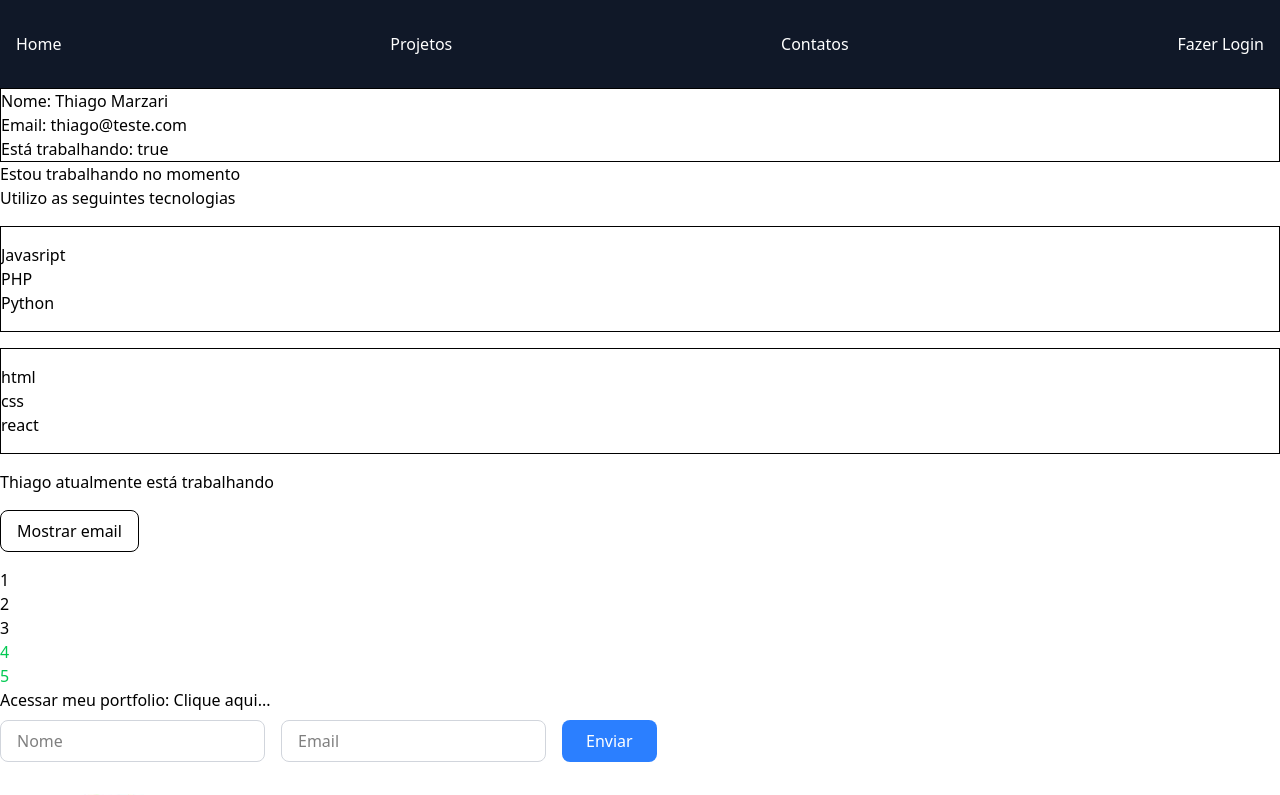
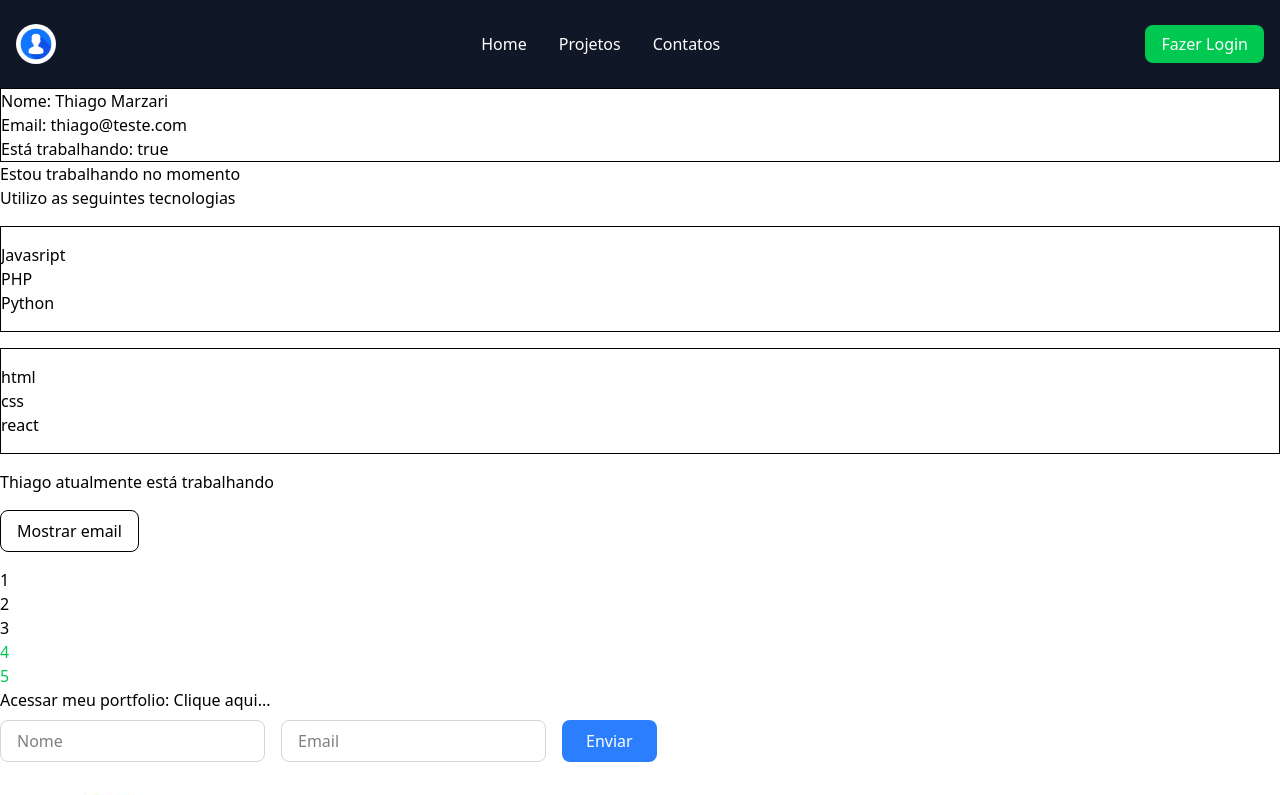
Before and after one commit to ThiagoMarzari/curso-vue-matheus-battisti, a Vue app: page / in a window 1280 px wide. Shown: the top 795 px of the page. Built offline with nearby package versions, Linux system fonts and the light colour scheme; the HTML template or start-up script is replaced by a standard one.

Commit message:
refactor: update Header component structure and styling

```diff
--- a/src/components/aprendendo/Header.vue
+++ b/src/components/aprendendo/Header.vue
@@ -6,21 +6,40 @@ interface HeaderProps {
 defineOptions({ name: 'HeaderComponent' })
 defineProps<HeaderProps>()
 
-const headerElements = [
-  { id: 1, nome: 'Home' },
-  { id: 2, nome: 'Projetos' },
-  { id: 3, nome: 'Contatos' },
+const navLinks = [
+  { id: 1, name: 'Home', href: '#' },
+  { id: 2, name: 'Projetos', href: '#' },
+  { id: 3, name: 'Contatos', href: '#' },
 ]
 </script>
 
 <template>
-  <header class="flex w-full bg-gray-900 px-4 py-8 text-white">
-    <ul class="flex w-full items-center justify-between">
-      <li v-for="item in headerElements" :key="item.id">
-        <a class="hover:cursor-pointer hover:text-green-500">{{ item.nome }}</a>
-      </li>
-      <li v-if="isSigned"><a href="#">Meu perfil</a></li>
-      <li v-else><a href="#">Fazer Login</a></li>
-    </ul>
+  <header class="flex w-full bg-gray-900 px-4 py-6 text-white">
+    <nav class="mx-auto w-full max-w-7xl">
+      <ul class="flex items-center justify-between">
+        <div>
+          <img src="/user.jpeg" alt="Logo site" class="h-10 w-10 rounded-full" />
+        </div>
+        <div class="flex gap-8">
+          <li v-for="link in navLinks" :key="link.id">
+            <a :href="link.href" class="transition-colors hover:text-green-500">
+              {{ link.name }}
+            </a>
+          </li>
+        </div>
+        <li>
+          <a v-if="isSigned" href="/perfil" class="transition-colors hover:text-green-500">
+            Meu perfil
+          </a>
+          <a
+            v-else
+            href="/login"
+            class="rounded-lg bg-green-500 px-4 py-2 transition-colors hover:bg-green-600"
+          >
+            Fazer Login
+          </a>
+        </li>
+      </ul>
+    </nav>
   </header>
 </template>
--- a/src/components/aprendendo/Info.vue
+++ b/src/components/aprendendo/Info.vue
@@ -13,12 +13,12 @@ defineOptions({
   name: 'InfoComponent',
 })
 
-const showEmail = ref(false)
-
 const numbers = [1, 2, 3, 4, 5]
 const link = ref('https://jsonplaceholder.typicode.com/todos')
 const backendTechnologies = ['Javasript', 'PHP', 'Python']
 const frontendTechnologies = ['html', 'css', 'react']
+
+const showEmail = ref(false)
 
 const toggleEmail = () => {
   console.log('Mostrando email')
--- a/src/components/aprendendo/LifeCycle.vue
+++ b/src/components/aprendendo/LifeCycle.vue
@@ -23,7 +23,7 @@ onUnmounted(() => {
 </script>
 
 <template>
-  <h1>Meu nome eh: {{ nome }}</h1>
+  <h1 class="text-4xl">Meu nome eh: {{ nome }}</h1>
 
   <button class="rounded-lg border p-4" @click="nome = 'Juca'">Click me</button>
 </template>
--- a/src/components/aprendendo/Reutilizacao.vue
+++ b/src/components/aprendendo/Reutilizacao.vue
@@ -14,7 +14,7 @@ const ativar = () => {
 
 <template>
   <div>
-    <button class="border rounded-lg px-4 py-2" @click="ativar">Clique aqui!</button>
+    <button class="rounded-lg border px-4 py-2" @click="ativar">Clique aqui!</button>
     <span v-show="ativou">Ativado!</span>
   </div>
 </template>
```
